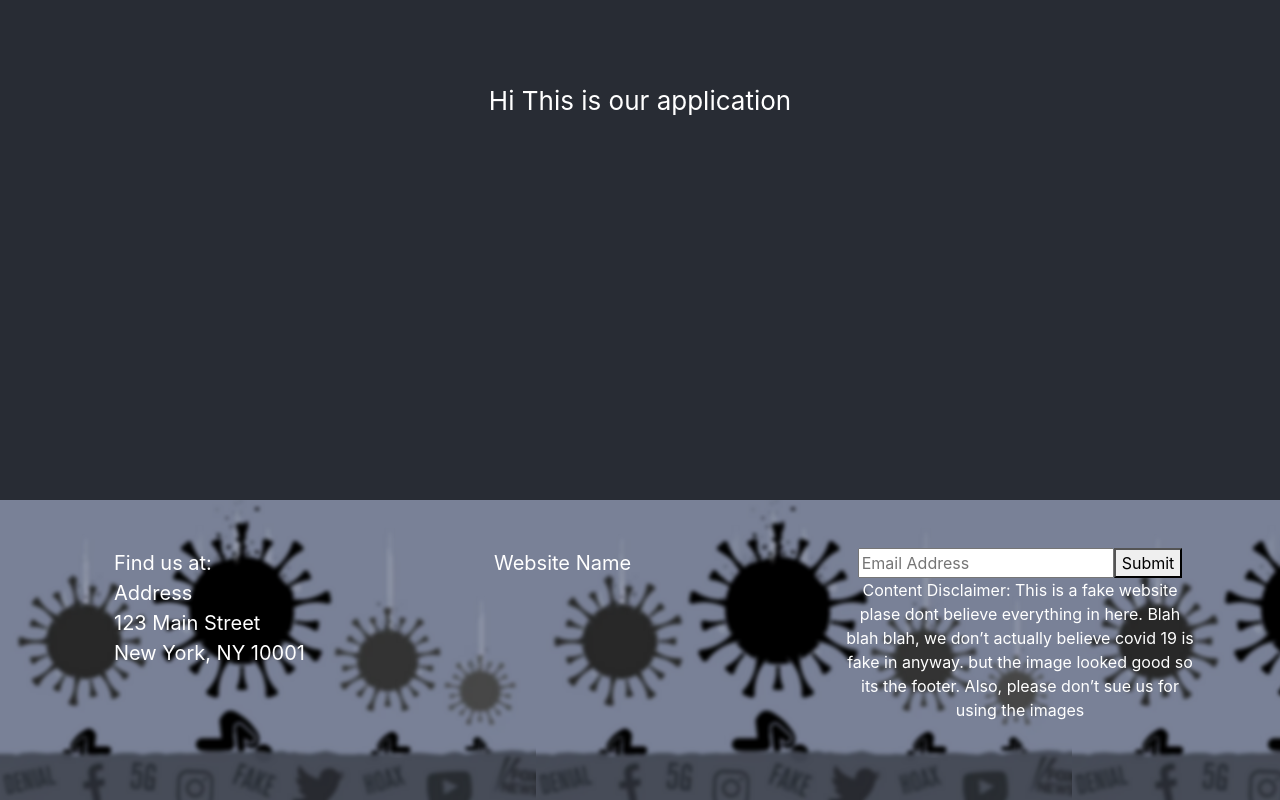
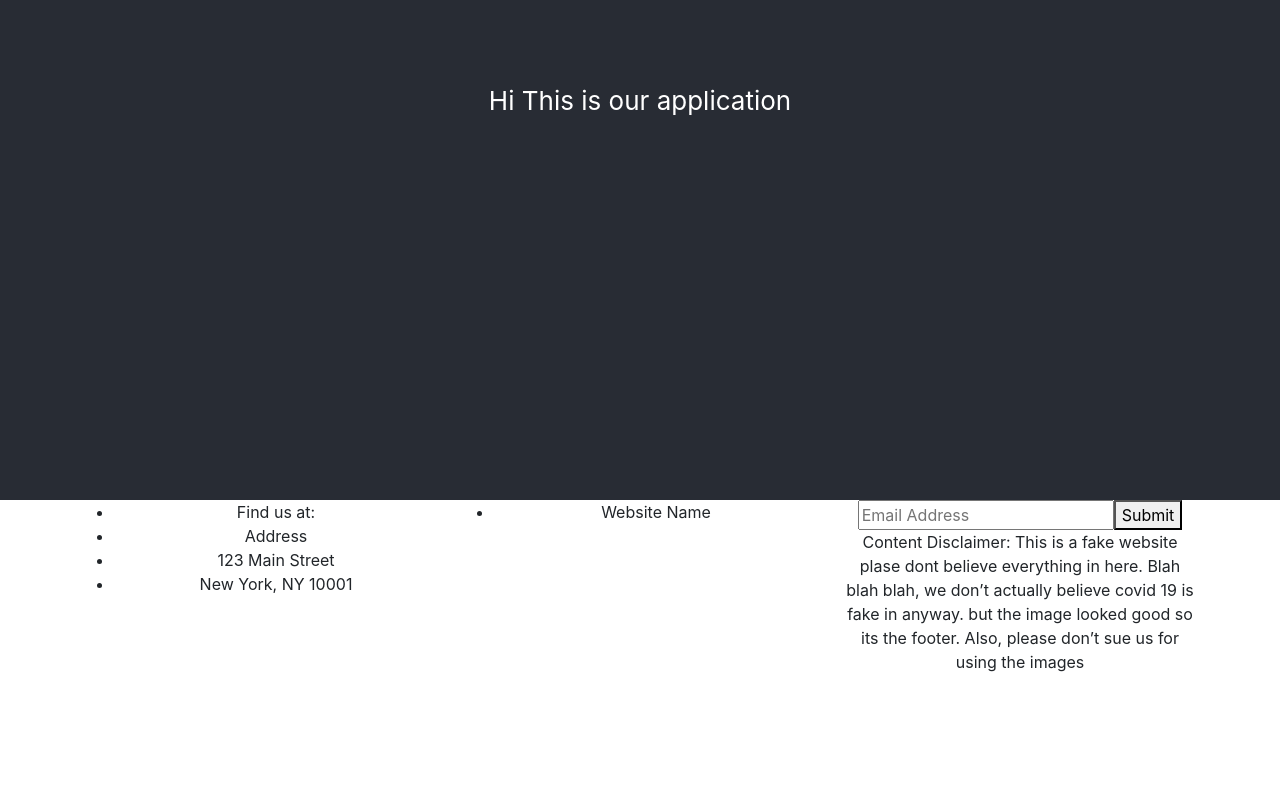
Before and after one commit to gibsonasia/countdown, a React (Create React App) app in the folder covid_countdown/: page / in a window 1280 px wide. Shown: the part 300-1100 px from the top of the page. After the commit the page ends 990 px from the top, so only its background shows below. Built offline with nearby package versions, Linux system fonts and the light colour scheme.

Commit message:
Revert "Working prototype"
This reverts commit 3a682e2d54a65ad1df908f519235d3465f81830d.

```diff
--- a/covid_countdown/src/components/header_footer/Footer.css
+++ b/covid_countdown/src/components/header_footer/Footer.css
@@ -1,8 +1,6 @@
-
-
 .main-footer {
     color: white;
-    background-image: url('/public/footer.png');
+    background-image: url('./footer.png');
     background-size: contain;
     padding-top: 3em;
     position: relative;
--- a/covid_countdown/src/components/header_footer/Footer.js
+++ b/covid_countdown/src/components/header_footer/Footer.js
@@ -1,5 +1,4 @@
 import React from "react";
-import './Footer.css'
 
 const Footer = () => {
     return(
```
Also changed, not shown: covid_countdown/src/resources/footer.png (renamed from covid_countdown/public/footer.png).
